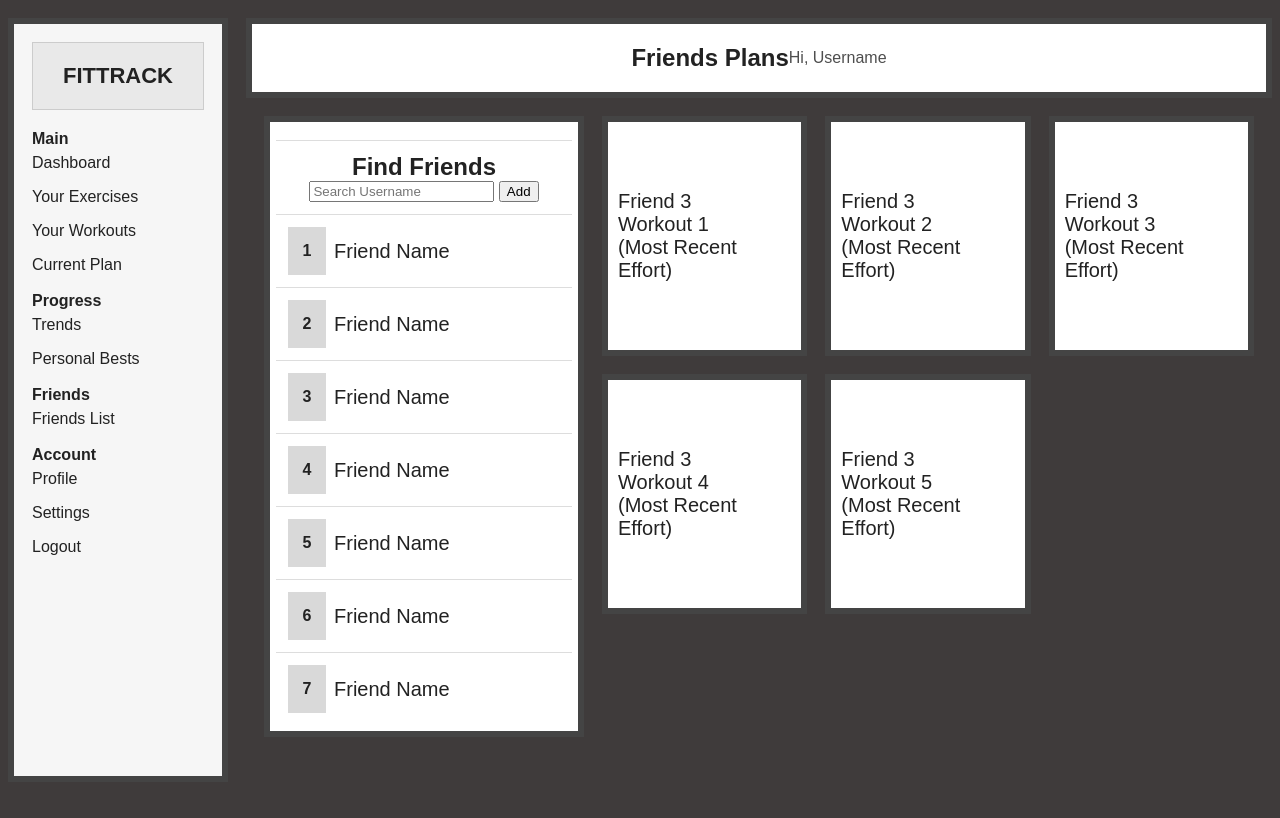
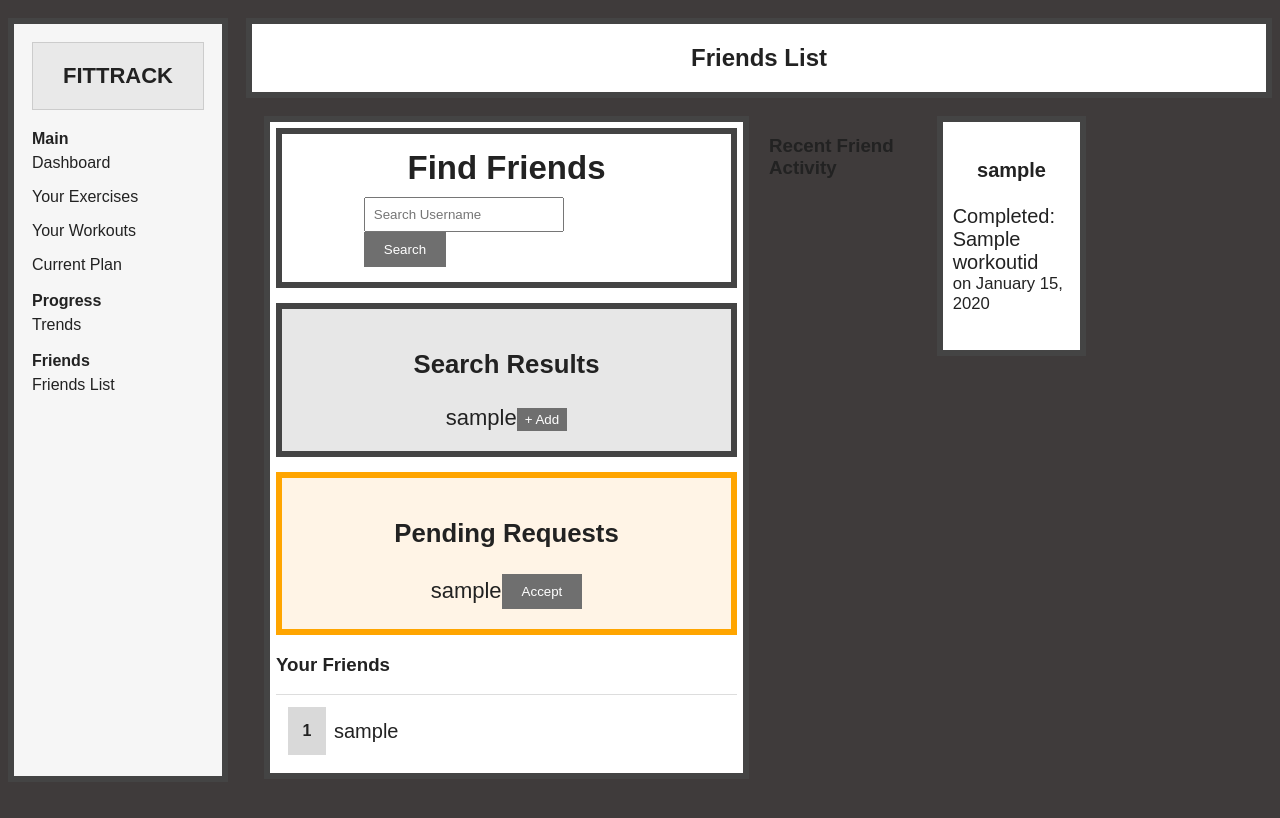
Before and after one commit to luke-roche24/ITech-GroupCM, a Django app: template templates/fittrack/friends.html in a window 1280 px wide. Run offline with Django 3.2, Linux system fonts and the light colour scheme; tables that the repository leaves empty hold one stand-in row (values such as "Sample post"); the template is opened without the code that fills it: values that come from a table or form of the project are taken from there, most other values are stand-ins (such as "Sample title", 1, 10 or a date in 2020).

Commit message:
Update friends.html
"Friend Name" list with dynamic loops.

```diff
--- a/templates/fittrack/friends.html
+++ b/templates/fittrack/friends.html
@@ -1,16 +1,11 @@
-<!-- File: friends.html
-This html represents the friends page
--->
-
 {% load static %}
-
 <!doctype html>
 <html lang="en">
 <head>
-<meta charset="utf-8" />
-<meta name="viewport" content="width=device-width,initial-scale=1" />
-<title>FitTrack — Friends Plans</title>
-<link rel="stylesheet" href="{% static 'CSS/styles.css' %}" />
+  <meta charset="utf-8" />
+  <meta name="viewport" content="width=device-width,initial-scale=1" />
+  <title>FitTrack — Friends</title>
+  <link rel="stylesheet" href="{% static 'CSS/styles.css' %}" />
 </head>
 <body>
   <div class="app">
@@ -18,55 +13,93 @@ This html represents the friends page
       <div class="brand">FITTRACK</div>
       <nav>
         <div><strong>Main</strong></div>
-        <a href="/fittrack/dashboard/" class="nav-link">Dashboard</a>
-        <a href="/fittrack/exercises/" class="nav-link">Your Exercises</a>
-        <a href="/fittrack/workouts/" class="nav-link">Your Workouts</a>
-        <a href="/fittrack/current/" class="nav-link">Current Plan</a>
+        <a href="{% url 'fittrack:dashboard' %}" class="nav-link">Dashboard</a>
+        <a href="{% url 'fittrack:exercises' %}" class="nav-link">Your Exercises</a>
+        <a href="{% url 'fittrack:workouts' %}" class="nav-link">Your Workouts</a>
+        <a href="{% url 'fittrack:current' %}" class="nav-link">Current Plan</a>
         <div style="margin-top:12px"><strong>Progress</strong></div>
-        <a href="/fittrack/progress/" class="nav-link">Trends</a>
-        <a href="#">Personal Bests</a>
+        <a href="{% url 'fittrack:progress' %}" class="nav-link">Trends</a>
         <div style="margin-top:12px"><strong>Friends</strong></div>
-        <a href="/fittrack/friends/" class="nav-link">Friends List</a>
-        <div style="margin-top:12px"><strong>Account</strong></div>
-        <a href="#">Profile</a>
-        <a href="#">Settings</a>
-        <a href="#">Logout</a>
+        <a href="{% url 'fittrack:friends' %}" class="nav-link">Friends List</a>
       </nav>
     </aside>
 
     <div class="main-area">
       <header class="topbar">
-        <h1>Friends Plans</h1>
-        <div class="username">Hi, <span>Username</span></div>
+        <h1>Friends List</h1>
       </header>
 
       <main class="content">
-        <div class="current-grid">
+        <div class="grid-2col" style="display: grid; grid-template-columns: 1fr 1fr; gap: 20px;">
+
           <aside class="plan-list">
-
-            <div class="browse">
-              <h2 style="margin:0">Find Friends</h2>
-              <input type="text" placeholder="Search Username" />
-              <button>Add</button>
+            <div class="card search-box" style="padding:15px; background:white; border:6px solid #444; margin-bottom:15px;">
+              <h2 style="margin:0 0 10px 0">Find Friends</h2>
+              <form method="post">
+                {% csrf_token %}
+                <input type="text" name="search_user" placeholder="Search Username" style="width:70%; padding:8px;" required />
+                <button type="submit" class="btn">Search</button>
+              </form>
             </div>
 
-            <div class="plan-day"><span class="dow">1</span><div class="title">Friend Name</div></div>
-            <div class="plan-day"><span class="dow">2</span><div class="title">Friend Name</div></div>
-            <div class="plan-day"><span class="dow">3</span><div class="title">Friend Name</div></div>
-            <div class="plan-day"><span class="dow">4</span><div class="title">Friend Name</div></div>
-            <div class="plan-day"><span class="dow">5</span><div class="title">Friend Name</div></div>
-            <div class="plan-day"><span class="dow">6</span><div class="title">Friend Name</div></div>
-            <div class="plan-day"><span class="dow">7</span><div class="title">Friend Name</div></div>
+            {% if search_results %}
+            <div class="card" style="padding:15px; background:#e7e7e7; border:6px solid #444; margin-bottom:15px;">
+                <h3>Search Results</h3>
+                {% for user in search_results %}
+                <div style="display:flex; justify-content:space-between; margin-bottom:5px; align-items:center;">
+                    <span>{{ user.username }}</span>
+                    <form method="post">
+                        {% csrf_token %}
+                        <input type="hidden" name="friend_id" value="{{ user.id }}">
+                        <button type="submit" name="add_friend" class="btn" style="padding:4px 8px;">+ Add</button>
+                    </form>
+                </div>
+                {% endfor %}
+            </div>
+            {% endif %}
 
+            {% if pending_requests %}
+            <div class="card" style="padding:15px; background:#fff4e6; border:6px solid #ffa500; margin-bottom:15px;">
+                <h3>Pending Requests</h3>
+                {% for req in pending_requests %}
+                <div style="display:flex; justify-content:space-between; margin-bottom:5px; align-items:center;">
+                    <span>{{ req.userid_a.username }}</span>
+                    <form method="post">
+                        {% csrf_token %}
+                        <input type="hidden" name="request_id" value="{{ req.id }}">
+                        <button type="submit" name="accept_friend" class="btn">Accept</button>
+                    </form>
+                </div>
+                {% endfor %}
+            </div>
+            {% endif %}
+
+            <h3>Your Friends</h3>
+            {% for friend in confirmed_friends %}
+              <div class="plan-day">
+                <span class="dow">{{ forloop.counter }}</span>
+                <div class="title">{{ friend.user.username }}</div>
+              </div>
+            {% empty %}
+              <p>You haven't added any friends yet.</p>
+            {% endfor %}
           </aside>
 
           <section class="plan-logs">
-            <div class="card log">Friend 3<br/>Workout 1<br/>(Most Recent Effort)</div>
-            <div class="card log">Friend 3<br/>Workout 2<br/>(Most Recent Effort)</div>
-            <div class="card log">Friend 3<br/>Workout 3<br/>(Most Recent Effort)</div>
-            <div class="card log">Friend 3<br/>Workout 4<br/>(Most Recent Effort)</div>
-            <div class="card log">Friend 3<br/>Workout 5<br/>(Most Recent Effort)</div>
+            <h3>Recent Friend Activity</h3>
+            {% for friend in confirmed_friends %}
+              <div class="card log" style="min-height: 100px;">
+                <strong>{{ friend.user.username }}</strong><br/>
+                {% if friend.recent %}
+                  Completed: {{ friend.recent.workoutid.name }}<br/>
+                  <small>on {{ friend.recent.date|date:"F j, Y" }}</small>
+                {% else %}
+                  <small>No recent workouts logged.</small>
+                {% endif %}
+              </div>
+            {% endfor %}
           </section>
+
         </div>
       </main>
     </div>
```
